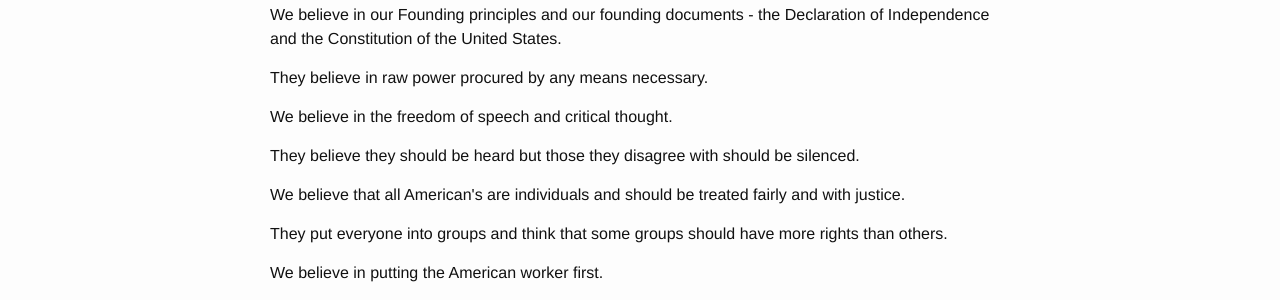
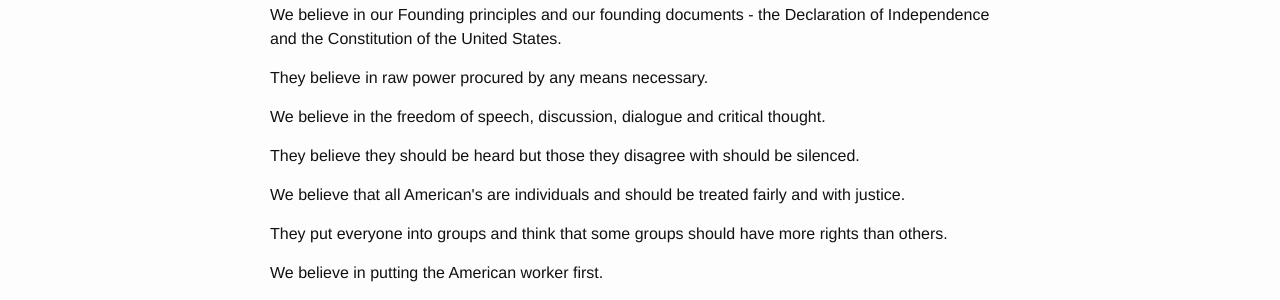
Before and after one commit to newyorkconservative/newyorkconservative.github.io, a Jekyll site: the page built from _posts/2021-01-11-them-the-power-elite-and-us-we-the-people.md, in a window 1280 px wide. Shown: the part 1409-1709 px from the top of the page. Built offline with Jekyll 4.4.1, drawn with Linux system fonts in a browser that asks for light colours.

Commit message:
Syncing _posts/2021-01-11-them-the-power-elite-and-us-we-the-people.md from WordPress at https://www.newyorkconservative.com () - wpghs

```diff
--- a/_posts/2021-01-11-them-the-power-elite-and-us-we-the-people.md
+++ b/_posts/2021-01-11-them-the-power-elite-and-us-we-the-people.md
@@ -92,7 +92,7 @@ post_date: 2021-01-11 22:39:53
 <!-- /wp:paragraph -->
 
 <!-- wp:paragraph -->
-<p>We believe in the freedom of speech and critical thought.</p>
+<p>We believe in the freedom of speech, discussion, dialogue and critical thought.</p>
 <!-- /wp:paragraph -->
 
 <!-- wp:paragraph -->
```
